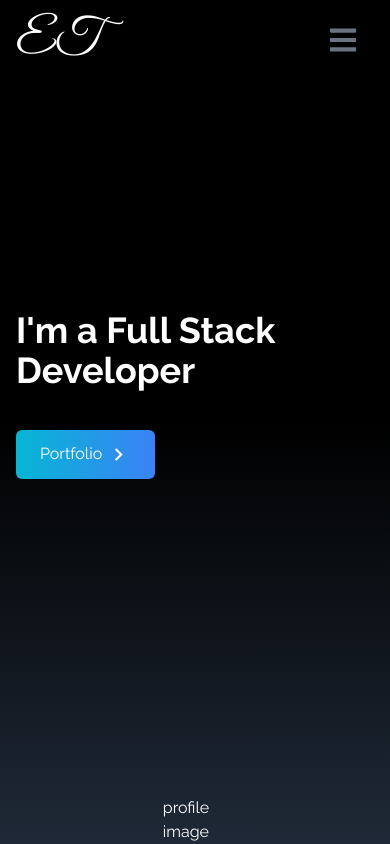
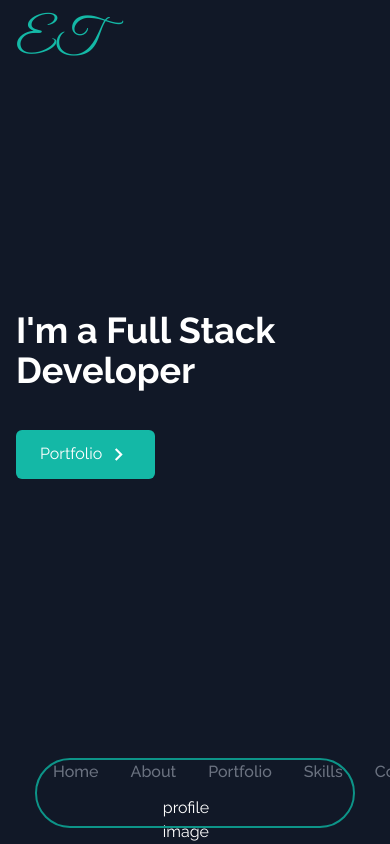
Before and after one commit to eTrejoLujano/portfolio, a React (Create React App) app: page / in a window 390 px wide. Shown: the top 844 px of the page. Built offline with nearby package versions, Linux system fonts and the light colour scheme; what taos would draw is missing.

Commit message:
navbar edits

```diff
--- a/src/components/About.jsx
+++ b/src/components/About.jsx
@@ -6,10 +6,7 @@ AOS.init();
 
 const About = () => {
   return (
-    <div
-      name="about"
-      className="w-full h-screen bg-gradient-to-b from-gray-800 to-black text-white"
-    >
+    <div name="about" className="w-full h-screen bg-gray-900 text-white">
       <div
         className="max-w-screen-lg p-4 mx-auto flex flex-col justify-center w-full h-full"
         data-aos="fade-up"
--- a/src/components/Contact.jsx
+++ b/src/components/Contact.jsx
@@ -6,11 +6,7 @@ AOS.init();
 
 const Contact = () => {
   return (
-    <div
-      name="contact"
-      className="w-full h-screen bg-gradient-to-b to-gray-800 from-black
-    p-4 text-white"
-    >
+    <div name="contact" className="w-full h-screen bg-gray-900 text-white">
       <div
         className="flex flex-col p-4 justify-center max-w-screen-lg mx-auto h-full delay-[300ms] duration-[600ms] taos:translate-y-[200px] taos:opacity-0"
         data-aos="fade-up"
--- a/src/components/Home.jsx
+++ b/src/components/Home.jsx
@@ -11,10 +11,7 @@ function Home() {
   //             what it does, video (demo?). For home page: See my work - portfolio,
   //             connect with me - contact.
   return (
-    <div
-      name="home"
-      className="h-screen w-full bg-gradient-to-b from-black via-black to-gray-800 text-white"
-    >
+    <div name="home" className="h-screen w-full bg-gray-900 text-white">
       <div
         className="max-w-screen-lg mx-auto flex flex-col items-center justify-center h-full px-4 md:flex-row"
         data-aos="fade-up"
@@ -35,7 +32,7 @@ function Home() {
               to="portfolio"
               smooth
               duration={500}
-              className="group text-white w-fit px-6 py-3 my-2 flex items-center rounded-md bg-gradient-to-r from-cyan-500 to-blue-500 cursor-pointer"
+              className="group text-white w-fit px-6 py-3 my-2 flex items-center rounded-md bg-teal-500 cursor-pointer"
             >
               Portfolio
               <span className="group-hover:rotate-90 duration-300">
--- a/src/components/Navbar.jsx
+++ b/src/components/Navbar.jsx
@@ -13,14 +13,15 @@ const Navbar = () => {
     { id: 6, link: "contact" },
   ];
   return (
+    <div className="fixed h-screen">
       <div
         className="flex justify-between items-center w-full h-20 px-4
-     text-white bg-black fixed"
+     text-teal-500 bg-opacity-0 fixed"
       >
         <div>
           <h1 className="text-5xl font-signature">ET</h1>
         </div>
-      <ul className="hidden md:flex">
+        {/* <ul className="hidden md:flex">
           {links.map((link) => (
             <li
               key={link.id}
@@ -59,7 +60,24 @@ const Navbar = () => {
               </li>
             ))}
           </ul>
-      )}
+        )} */}
+      </div>
+      <div className="flex flex-col justify-end items-center w-screen h-full pb-[1rem]">
+        <div className="rounded-full border-solid border-2 border-teal-600 w-[20rem] h-[4.4rem] ">
+          <ul className="flex">
+            {links.map((link) => (
+              <li
+                key={link.id}
+                className="px-4 cursor-pointer capitalize font-medium text-gray-500 hover:scale-105 duration-200"
+              >
+                <Link to={link.link} smooth duration={500}>
+                  {link.link}
+                </Link>
+              </li>
+            ))}
+          </ul>
+        </div>
+      </div>
     </div>
   );
 };
--- a/src/components/Portfolio.jsx
+++ b/src/components/Portfolio.jsx
@@ -16,7 +16,7 @@ const Portfolio = () => {
   return (
     <div
       name="portfolio"
-      className="bg-gradient-to-b from-black to-gray-800 w-full h-screen text-white md:h-screen"
+      className="bg-gray-900 w-full h-screen text-white md:h-screen"
     >
       <div
         className="max-w-screen-lg p-4 mx-auto flex flex-col justify-center w-full h-full"
--- a/src/components/Skills.jsx
+++ b/src/components/Skills.jsx
@@ -32,10 +32,7 @@ const Skills = () => {
     { id: 12, src: materialui, title: "Material UI", style: "shadow-blue-600" },
   ];
   return (
-    <div
-      name="skills"
-      className="bg-gradient-to-b from-gray-800 to-black w-full h-full"
-    >
+    <div name="skills" className="bg-gray-900 w-full h-full">
       <div
         className="max-w-screen-lg mx-auto p-4 flex flex-col justify-center w-full h-full
          text-white"
```
Lines whose indentation alone changed are shown as unchanged.
